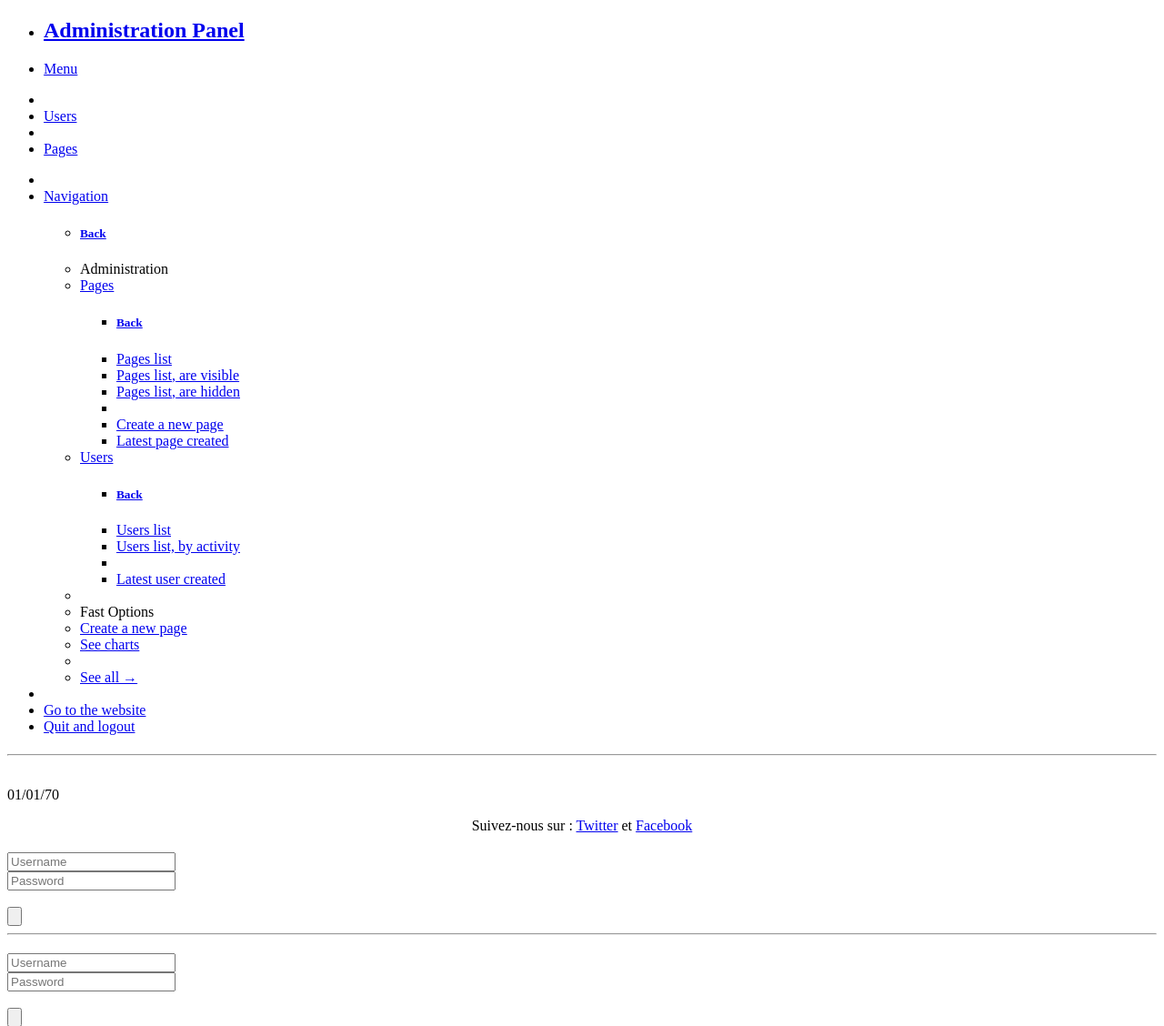
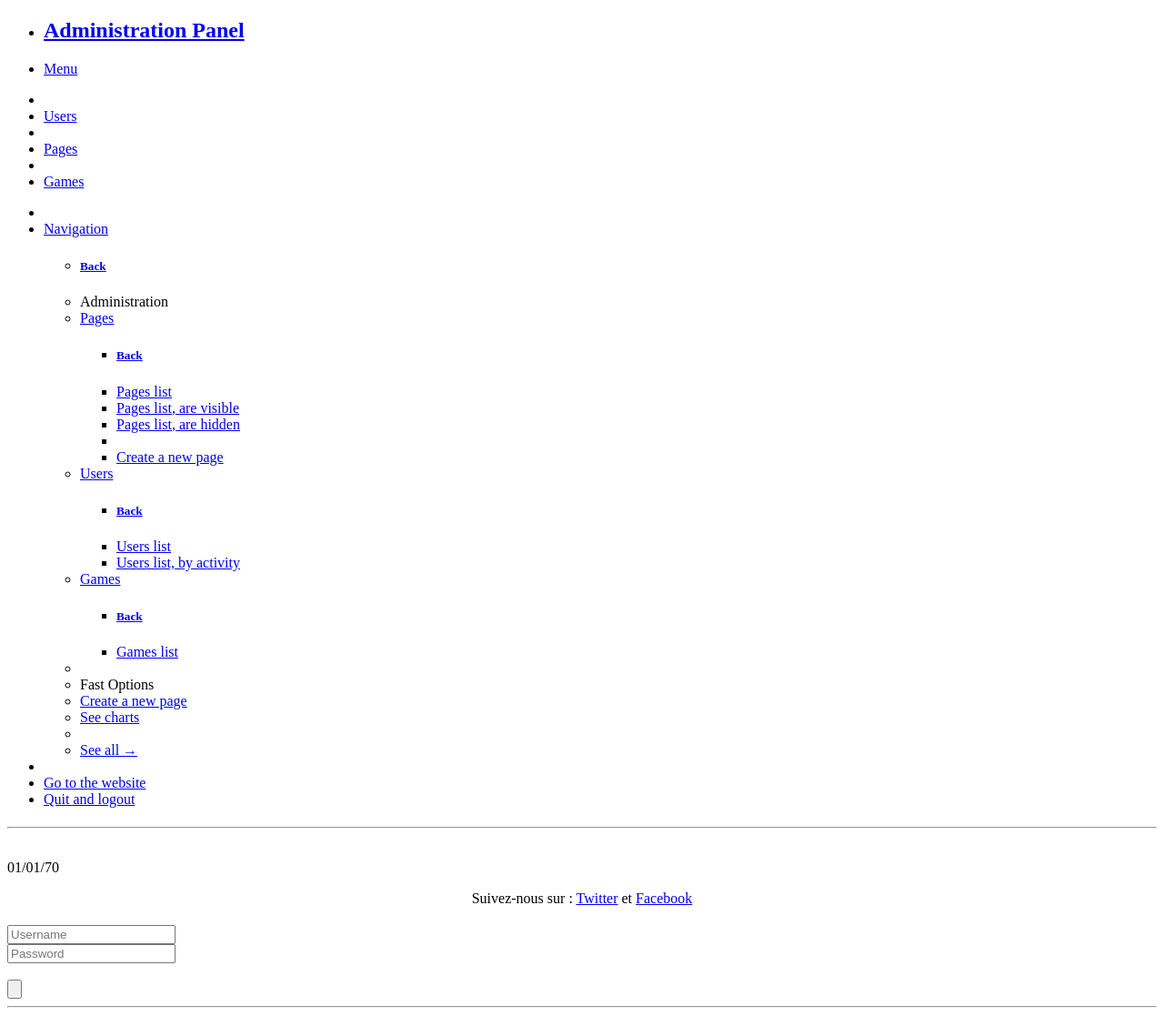
Before and after one commit to JulienBernard/PSSL, a PHP site: the page made by Views/pages.php in a window 1280 px wide. Shown: the top 1128 px of the page at 91% size. Run offline with PHP 8.4, Linux system fonts and the light colour scheme; the template is opened without the code that fills it, so the values that code supplies are empty; some libraries are stand-ins or nearby versions.

Commit message:
Update links.

```diff
--- a/Views/pages.php
+++ b/Views/pages.php
@@ -7,7 +7,7 @@
 							<h4><?php echo $Page->getTitle(); ?></h4>
 							<hr />
 							<p class="subheader">
-								<?php echo $Lang->getGeneralText('by'); ?> <?php echo $Page->getAuthor(); ?><br />
+								<?php echo $Lang->getGeneralText('by'); ?> <?php echo ucfirst($Page->getAuthor()); ?><br />
 								<?php echo $Lang->getGeneralText('lastUpdateThe'); ?> <?php echo date('d/m/y', $Page->getActivity()); ?><br />
 							</p>
 							<p><a href="index.php"><?php echo $Lang->getNavigationText('returnToHome'); ?></a></p>
--- a/template/header.admin.php
+++ b/template/header.admin.php
@@ -64,6 +64,8 @@
 			<li><a href="users.php">Users</a></li>
 			<li class="divider"></li>
 			<li><a href="pages.php">Pages</a></li>
+			<li class="divider"></li>
+			<li><a href="games.php">Games</a></li>
 		</ul>
 
 		<!-- Right Nav Section -->
@@ -79,15 +81,17 @@
 							<li><a href="#">Pages list, are hidden</a></li>
 							<li class="divider"></li>
 							<li><a href="pages.php?create">Create a new page</a></li>
-							<li><a href="#">Latest page created</a></li>
 						</ul>
 					</li>
 					<li class="has-dropdown"><a href="users.php" class="">Users</a>
 						<ul class="dropdown">
 							<li><a href="users.php">Users list</a></li>
 							<li><a href="#">Users list, by activity</a></li>
-							<li class="divider"></li>
-							<li><a href="#">Latest user created</a></li>
+						</ul>
+					</li>
+					<li class="has-dropdown"><a href="games.php" class="">Games</a>
+						<ul class="dropdown">
+							<li><a href="games.php">Games list</a></li>
 						</ul>
 					</li>
 					<li class="divider"></li>
```
